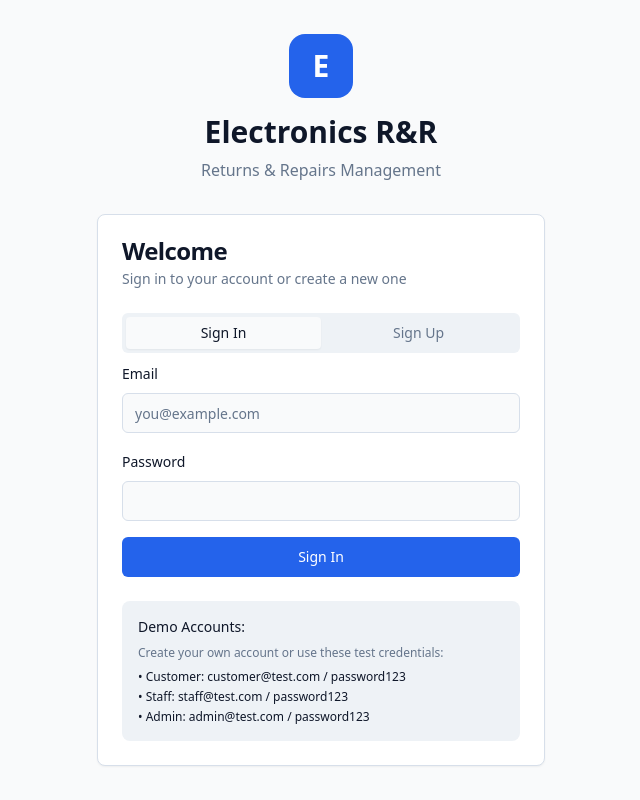
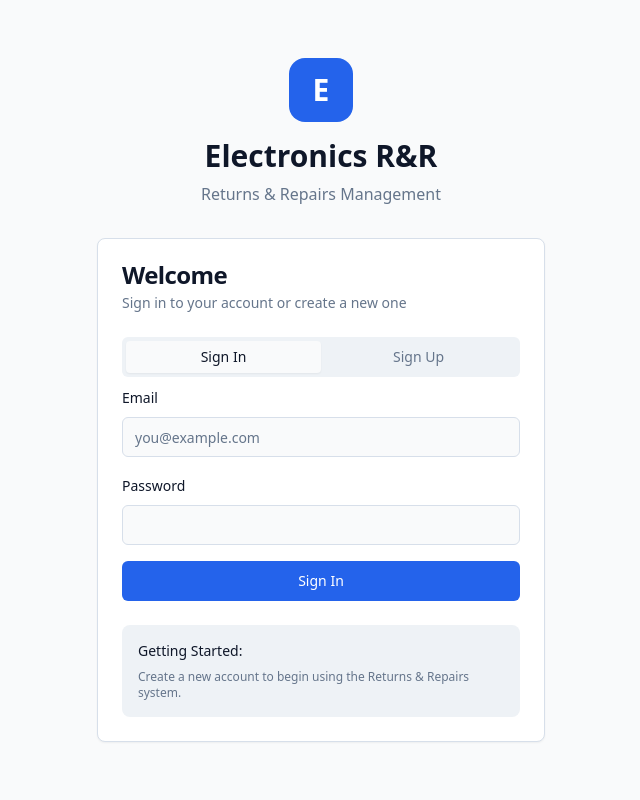
Before and after one commit to bjorkeen/repair-resolve-racks, a React (Vite) app: page /auth in a window 1280 px wide. Shown: the whole page, without its empty margins (319-959 px from the left). Built offline with nearby package versions, Linux system fonts and the light colour scheme; the HTML template or start-up script is replaced by a standard one.

Commit message:
Fix demo account credentials
Correct the demo account credentials displayed on the login page to match the actual accounts in the database. The previous credentials were invalid, leading to login failures.

```diff
--- a/src/pages/Auth.tsx
+++ b/src/pages/Auth.tsx
@@ -192,15 +192,10 @@ export default function Auth() {
             </Tabs>
 
             <div className="mt-6 p-4 bg-muted rounded-lg text-sm">
-              <p className="font-medium mb-2">Demo Accounts:</p>
+              <p className="font-medium mb-2">Getting Started:</p>
               <p className="text-muted-foreground text-xs">
-                Create your own account or use these test credentials:
+                Create a new account to begin using the Returns & Repairs system.
               </p>
-              <ul className="mt-2 space-y-1 text-xs">
-                <li>• Customer: customer@test.com / password123</li>
-                <li>• Staff: staff@test.com / password123</li>
-                <li>• Admin: admin@test.com / password123</li>
-              </ul>
             </div>
           </CardContent>
         </Card>
```
